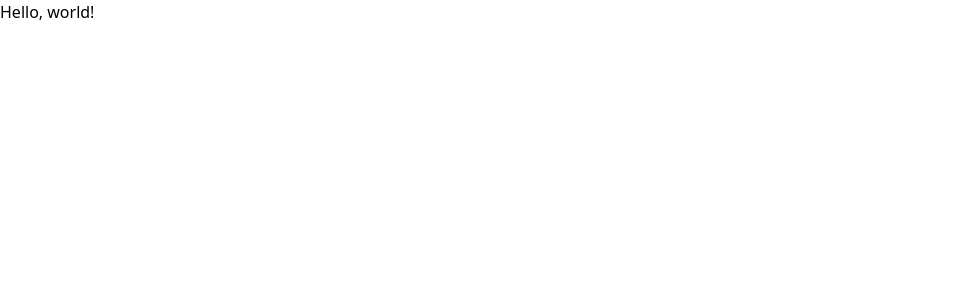
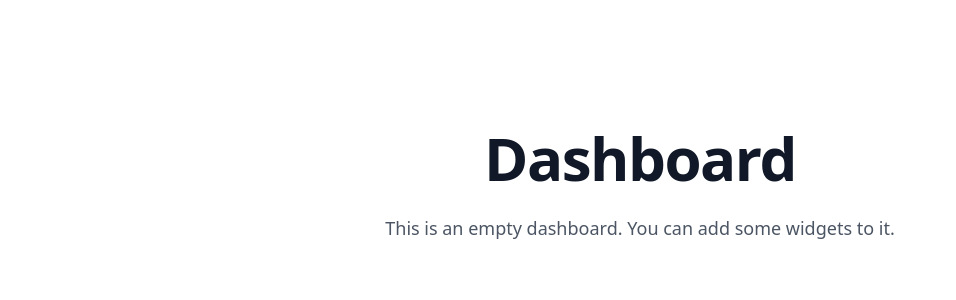
Before and after one commit to vainapp/dashboard, a Next.js app: page / in a window 1280 px wide. Shown: the top 300 px of the page, without its empty margins (0-956 px from the left). Built offline with nearby package versions, Linux system fonts and the light colour scheme.

Commit message:
fix: fix tailwindcss setup

```diff
--- a/package.json
+++ b/package.json
@@ -45,6 +45,7 @@
     "@types/react": "18.0.26",
     "@types/react-dom": "18.0.10",
     "@typescript-eslint/eslint-plugin": "5.0.0",
+    "autoprefixer": "10.4.13",
     "cypress": "12.3.0",
     "eslint": "8.0.1",
     "eslint-config-next": "13.1.1",
@@ -58,6 +59,7 @@
     "husky": "8.0.3",
     "lint-staged": "13.1.0",
     "madge": "5.0.1",
+    "postcss": "8.4.21",
     "prettier": "2.8.2",
     "start-server-and-test": "1.15.2",
     "tailwindcss": "3.2.6",
--- /dev/null
+++ b/postcss.config.js
@@ -0,0 +1,6 @@
+module.exports = {
+  plugins: {
+    tailwindcss: {},
+    autoprefixer: {},
+  },
+}
--- a/src/pages/index.tsx
+++ b/src/pages/index.tsx
@@ -1,3 +1,14 @@
 export default function Home(): JSX.Element {
-  return <h1>Hello, world!</h1>
+  return (
+    <div className="bg-white py-24 px-6 sm:py-32 lg:px-8">
+      <div className="mx-auto max-w-2xl text-center">
+        <h2 className="text-4xl font-bold tracking-tight text-gray-900 sm:text-6xl">
+          Dashboard
+        </h2>
+        <p className="mt-6 text-lg leading-8 text-gray-600">
+          This is an empty dashboard. You can add some widgets to it.
+        </p>
+      </div>
+    </div>
+  )
 }
```
Also changed, not shown: 1 other file (tests, documents, lock files or other folders).
